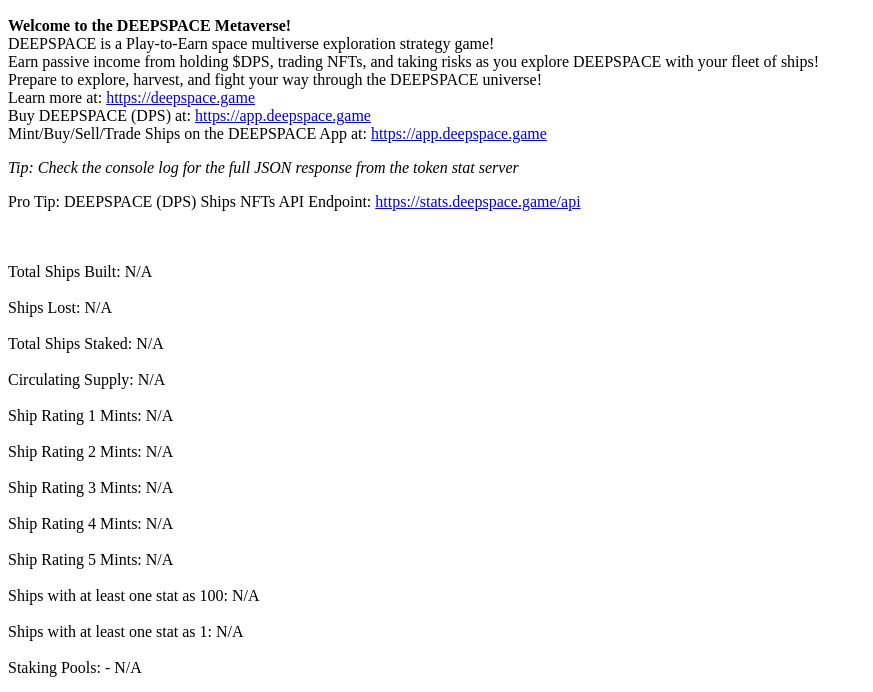
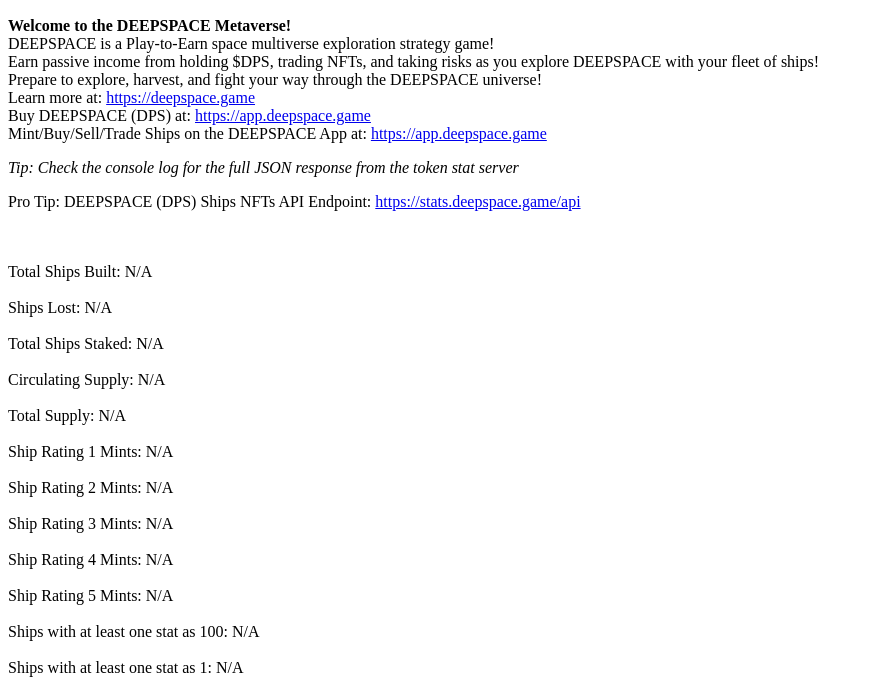
Before and after one commit to deepspace-game/stats, a plain HTML site: page index.html in a window 1280 px wide. Shown: the part 96-788 px from the top of the page, without its empty margins (0-873 px from the left). Drawn offline with nearby package versions, Linux system fonts and the light colour scheme; no server answers.

Commit message:
Update index.html

```diff
--- a/index.html
+++ b/index.html
@@ -59,8 +59,11 @@ table, th, td {
   	  shipLevel5 = tokenData["ship_rating_5_minted"];
 		  document.getElementById('shipLevel5').innerHTML = "Ship Rating 5 Mints: " + largeFormat(shipLevel5);
 
-  		totalShips = tokenData["total_ships_minted"];
-		  document.getElementById('totalShips').innerHTML = "Total Ships Built: " + largeFormat(totalShips);
+  		totalSupply = tokenData["total_supply"];
+		  document.getElementById('totalSupply').innerHTML = "Total Ships Built: " + largeFormat(totalSupply);
+
+  		maxSupply = tokenData["maximum_supply"];
+		  document.getElementById('maxSupply').innerHTML = "Total Ships Built: " + largeFormat(maxSupply);
 
   		shipsLost = tokenData["ships_lost"];
 		  document.getElementById('shipsLost').innerHTML = "Ships Lost: " + largeFormat(shipsLost);
@@ -741,10 +744,11 @@ Mint/Buy/Sell/Trade Ships on the DEEPSPACE App at: <a href="https://app.deepspac
 <p><i>Tip: Check the console log for the full JSON response from the token stat server</i></p>
 <p>Pro Tip: DEEPSPACE (DPS) Ships NFTs API Endpoint: <a href="https://stats.deepspace.game/api">https://stats.deepspace.game/api</a></p>
 <br/>
-<br><div id="totalShips">Total Ships Built: N/A</div>
+<br><div id="maxSupply">Total Ships Built: N/A</div>
 <br><div id="shipsLost">Ships Lost: N/A</div>
 <br><div id="totalShipsStaked">Total Ships Staked: N/A</div>
 <br><div id="circulatingSupply">Circulating Supply: N/A</div>
+<br><div id="totalSupply">Total Supply: N/A</div>
 <br><div id="shipLevel1">Ship Rating 1 Mints: N/A</div>
 <br><div id="shipLevel2">Ship Rating 2 Mints: N/A</div>
 <br><div id="shipLevel3">Ship Rating 3 Mints: N/A</div>
```
